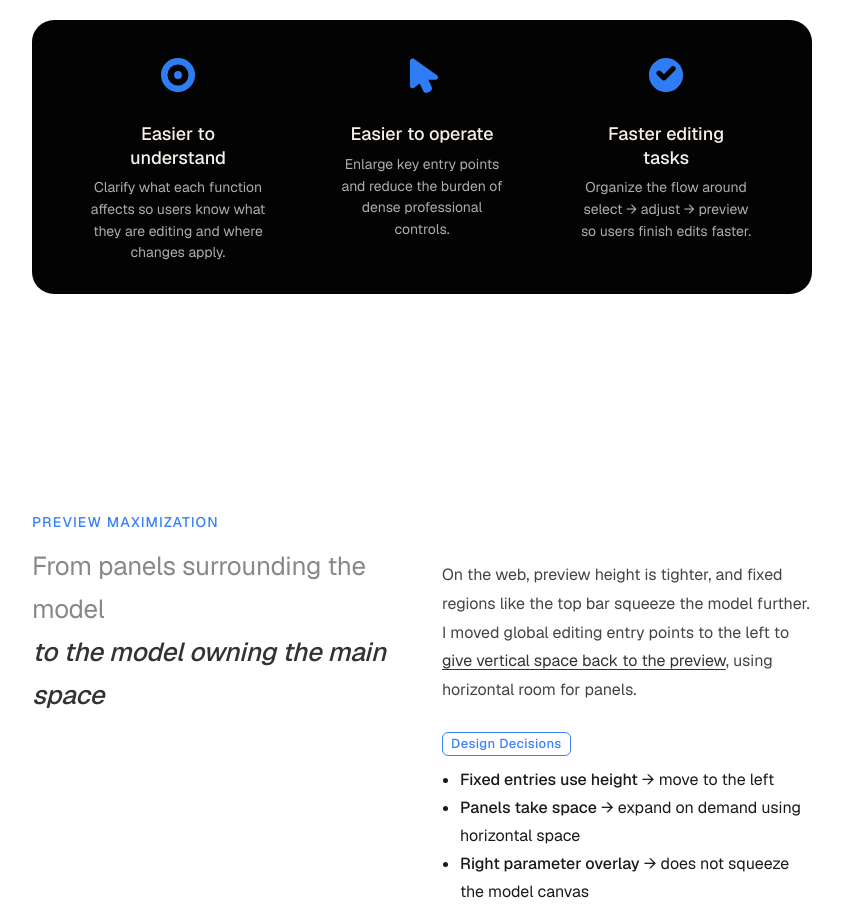
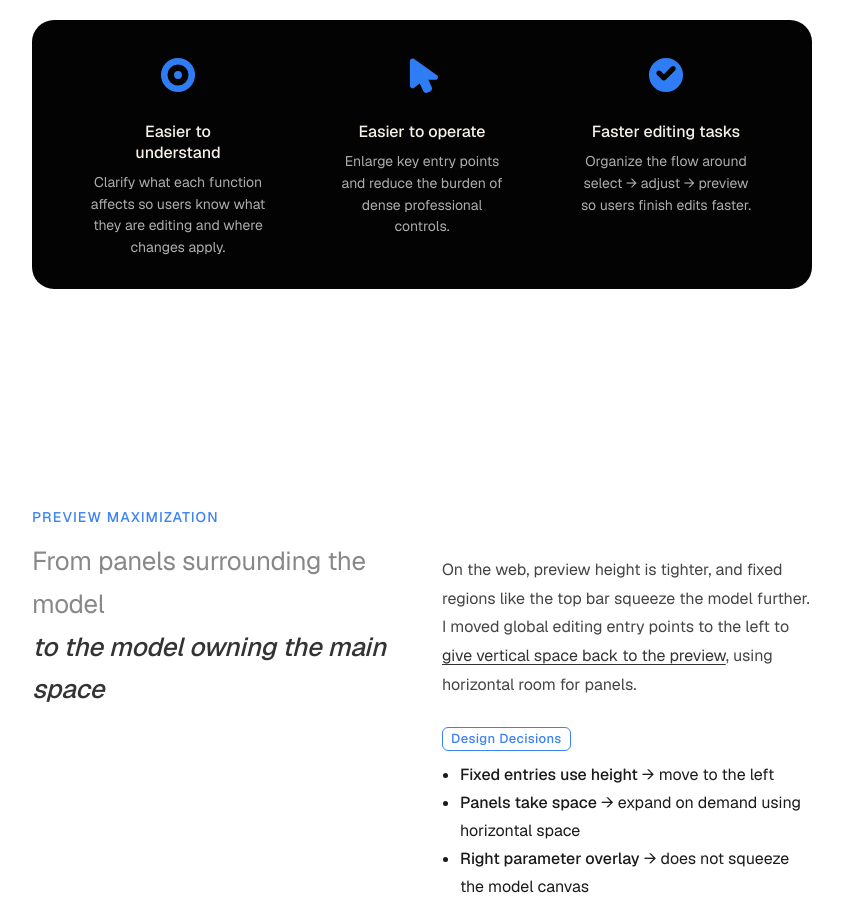
Before and after one commit to jaemin17/portfolio-pro, a Next.js app: page /en/projects/model-editor in a window 1280 px wide. Shown: the part 1900-2819 px from the top of the page, without its empty margins (218-1061 px from the left). Built offline with nearby package versions, Linux system fonts and the light colour scheme.

Commit message:
Downsize Selfly and Model Editor labels from title-s to body.

```diff
--- a/src/app/[locale]/projects/model-editor/modelEditor.module.css
+++ b/src/app/[locale]/projects/model-editor/modelEditor.module.css
@@ -300,7 +300,7 @@
   justify-content: center;
   padding: 0 12px;
   color: #f7f1ea;
-  font-size: var(--fs-title-s);
+  font-size: var(--fs-body);
   font-weight: 500;
   line-height: 1.3;
   text-align: center;
--- a/src/app/[locale]/projects/selfly/selfly0.module.css
+++ b/src/app/[locale]/projects/selfly/selfly0.module.css
@@ -1232,7 +1232,7 @@
 
 .exploreRecordContainerSectionLabel {
   color: rgba(255, 255, 255, 0.42);
-  font-size: var(--fs-title-s);
+  font-size: var(--fs-body);
   font-weight: 400;
   letter-spacing: 0.1em;
   line-height: 1.2;
```
